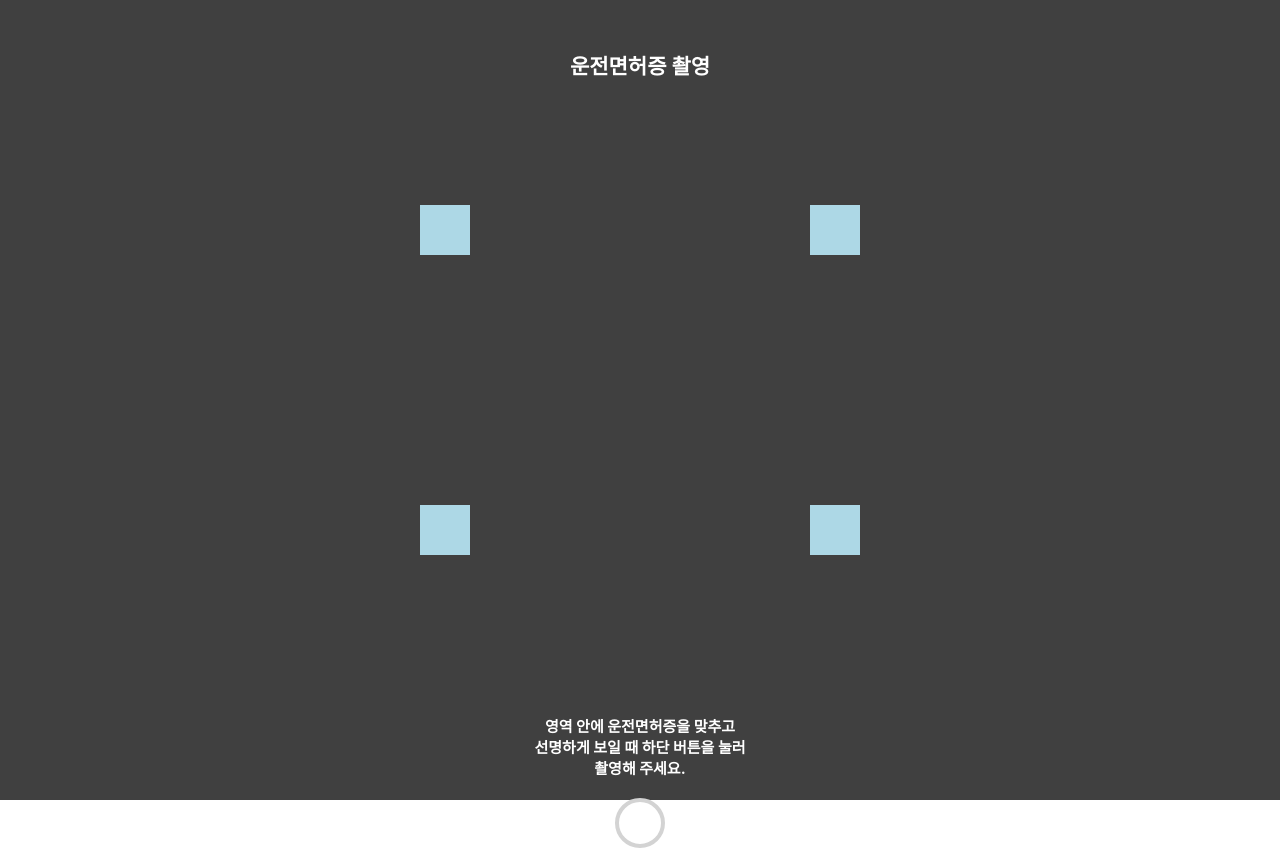
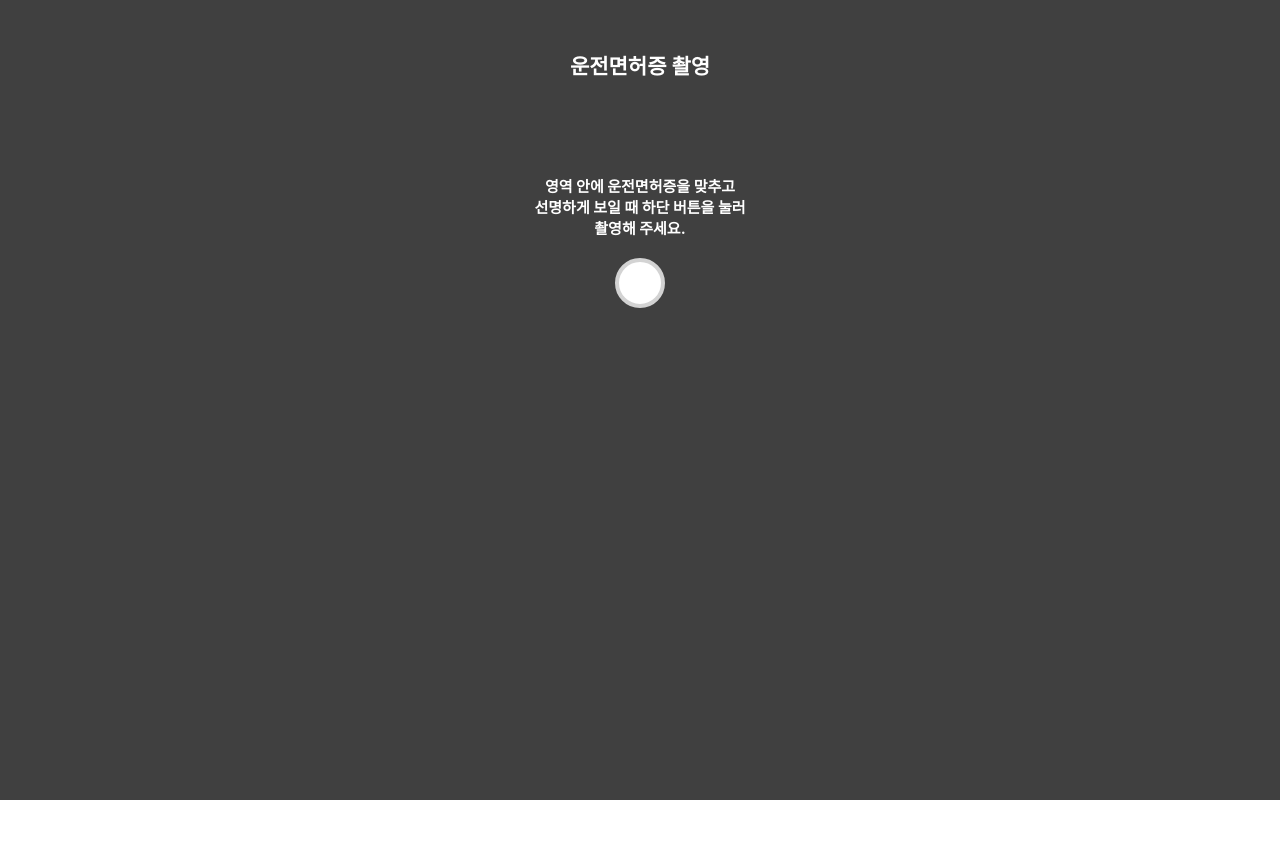
Before and after one commit to Yehoonn/TEST_CAMERA, a React (Create React App) app: page / in a window 1280 px wide. After the commit the page ends 800 px from the top, so only its background shows below. Built offline with nearby package versions, Linux system fonts and the light colour scheme; no server answers.

Commit message:
dfsdafasdfasdfsdf

```diff
--- a/src/pages/Test.tsx
+++ b/src/pages/Test.tsx
@@ -183,7 +183,7 @@ const Test = () => {
         flexDirection: 'column',
         gap: '30px',
         width: '100vw',
-        height: '100vh',
+        minHeight: '100vh',
         backgroundColor: '#404040',
       }}
     >
@@ -216,7 +216,7 @@ const Test = () => {
           운전면허증 촬영
         </div>
       </header>
-      <main
+      {/* <main
         className="container type_btn"
         style={{
           display: 'flex',
@@ -231,20 +231,27 @@ const Test = () => {
           className="page_licenses"
           style={{
             width: '100%',
+            height: '30%',
             display: 'flex',
             flexDirection: 'column',
             alignItems: 'center',
             gap: '30px',
           }}
-        >
+        > */}
       <div
         className="box_sample"
         style={{
+          // position: 'relative',
+          // display: 'flex',
+          // justifyContent: 'center',
+          // width: '420px',
+          // height: '540px',
+          width: '100%',
+          height: '100%',
+          maxWidth: '360px',
+          maxHeight: '800px',
+          overflow: 'hidden',
           position: 'relative',
-              display: 'flex',
-              justifyContent: 'center',
-              width: '420px',
-              height: '540px',
         }}
       >
         <div
@@ -293,19 +300,28 @@ const Test = () => {
         ></div>
 
         <Webcam
-              style={{ zIndex: '2' }}
+          style={{
+            width: '100%',
+            height: '100%',
+            objectFit: 'cover',
+            position: 'absolute',
+            top: 0,
+            left: 0,
+            zIndex: 2,
+          }}
           ref={webcamRef}
           audio={false}
           screenshotFormat="image/jpeg"
           videoConstraints={{
-                width: 420,
-                height: 540,
+            width: 1920,
+            height: 1080,
             facingMode: 'environment',
             aspectRatio: 16 / 9,
             frameRate: 30,
           }}
-              width={420}
-              height={540}
+          // width={420}
+
+          // height={540}
           // width={240}
           // height={540}
           onUserMediaError={(error) => alert(error)}
@@ -322,9 +338,7 @@ const Test = () => {
           marginTop: '35px',
         }}
       >
-            <div
-              style={{ color: 'white', fontSize: '15px', fontWeight: 'bold' }}
-            >
+        <div style={{ color: 'white', fontSize: '15px', fontWeight: 'bold' }}>
           영역 안에 운전면허증을 맞추고
           <br />
           선명하게 보일 때 하단 버튼을 눌러
@@ -348,8 +362,8 @@ const Test = () => {
           ></button>
         </div>
       </div>
-        </article>
-      </main>
+      {/* </article>
+      </main> */}
     </div>
   );
 };
```
Lines whose indentation alone changed are shown as unchanged.
